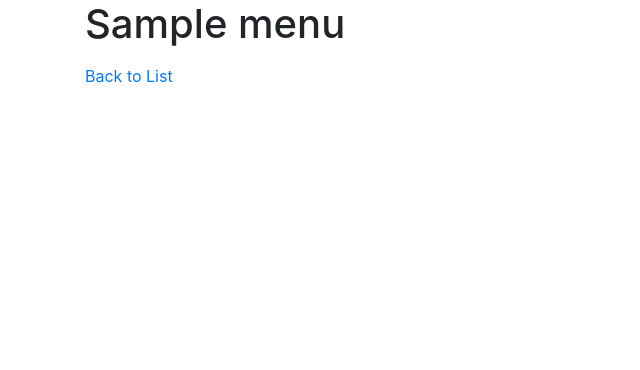
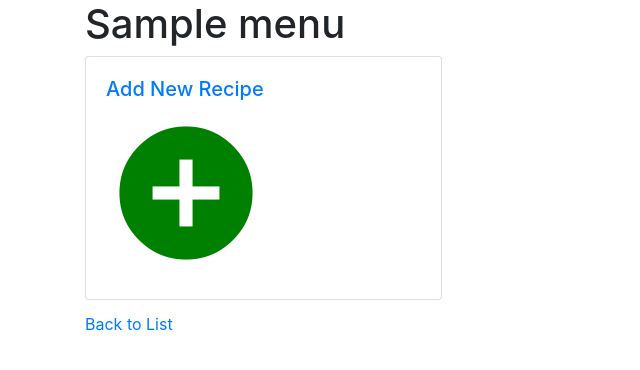
Before and after one commit to acedarney/menumaker, a Django app: page /menu/1 in a window 1280 px wide. Shown: the top 370 px of the page, without its empty margins (0-640 px from the left). Run offline with Django 3.2, Linux system fonts and the light colour scheme; tables that the repository leaves empty hold one stand-in row (values such as "Sample post"); data that the repository does not hold is empty; some libraries are stand-ins or nearby versions.

Commit message:
Update Menu list

```diff
--- a/project_menumaker/menumaker_app/templates/base.html
+++ b/project_menumaker/menumaker_app/templates/base.html
@@ -8,6 +8,8 @@
     <!-- Bootstrap CSS -->
     <link rel="stylesheet" href="https://maxcdn.bootstrapcdn.com/bootstrap/4.0.0/css/bootstrap.min.css" integrity="sha384-Gn5384xqQ1aoWXA+058RXPxPg6fy4IWvTNh0E263XmFcJlSAwiGgFAW/dAiS6JXm" crossorigin="anonymous">
     <link href="https://fonts.googleapis.com/icon?family=Material+Icons" rel="stylesheet">
+
+    {% block head %} {% endblock %}
 
     <title> {% block title %} {% endblock %} </title>
   </head>
--- a/project_menumaker/menumaker_app/templates/menumaker_app/menu_detail.html
+++ b/project_menumaker/menumaker_app/templates/menumaker_app/menu_detail.html
@@ -5,13 +5,49 @@
 {% block body %}
 <div class='container'>
     <h1>{{ menu.name }}</h1>
-    <ul>
+    <div class='card-columns'>
         {% for recipe in menu.recipes.all %}
-            <li>
-                {{ recipe.name }}
-            </li>
+            <div class='card'>
+                <img class='card-img-top' src='{{ recipe.image }}' alt='{{ recipe.name }}'>
+
+                <div class='card-body'>
+                    <h5 class='card-title'>{{ recipe.name }}</h5>
+                    <a href="{% url 'recipe-detail' pk=recipe.pk %}" class='btn btn-primary'>View Recipe</a>
+                </div>
+
+                <div class='card-footer'>
+                    {% if recipe.likes.Dale == "True"  %}
+                        <i class="material-icons" title='Dale'>star</i>
+                    {% else %}
+                        <i class="material-icons" title='Dale'>star_border</i>
+                    {% endif %}
+                    {% if recipe.likes.Jennifer == "True"  %}
+                        <i class="material-icons" title='Jennifer'>star</i>
+                    {% else %}
+                        <i class="material-icons" title='Jennifer'>star_border</i>
+                    {% endif %}
+                    {% if recipe.likes.Isabelle == "True"  %}
+                        <i class="material-icons" title='Isabelle'>star</i>
+                    {% else %}
+                        <i class="material-icons" title='Isabelle'>star_border</i>
+                    {% endif %}
+                    {% if recipe.likes.Parker == "True"  %}
+                        <i class="material-icons" title='Parker'>star</i>
+                    {% else %}
+                        <i class="material-icons" title='Parker'>star_border</i>
+                    {% endif %}
+                </div>
+            </div>
         {% endfor %}
-    </ul>
+        <a href="{% url 'menu-update' pk=menu.pk %}">
+            <div class='card'>
+                <div class='card-body'>
+                    <h5 class='card-title'>Add New Recipe</h5>
+                    <i class='material-icons' style='font-size:10em; color:green'>add_circle</i>
+                </div>
+            </div>
+        </a>
+    </div>
     <a href="{% url 'menu-list' %}">Back to List</a>
 </div>
 {% endblock %}
--- a/project_menumaker/menumaker_app/templates/menumaker_app/menu_update_form.html
+++ b/project_menumaker/menumaker_app/templates/menumaker_app/menu_update_form.html
@@ -9,7 +9,8 @@
     <form method='POST'>
         {% csrf_token %}
         {{ form|crispy }}
-        <input type='submit' value='Update' />
+        <p>* = required</p>
+        <input class='btn btn-primary' type='submit' value='Update' />
     </form>
 </div>
 {% endblock %}
--- a/project_menumaker/menumaker_app/urls.py
+++ b/project_menumaker/menumaker_app/urls.py
@@ -6,5 +6,5 @@ urlpatterns = [
     path('recipe/<int:pk>', RecipeDetailView.as_view(), name='recipe-detail'),
     path('menus', MenuListView.as_view(), name='menu-list'),
     path('menu/<int:pk>', MenuDetailView.as_view(), name='menu-detail'),
-    path('menu/<int:pk>/update', MenuUpdateView.as_view(), name='menu-update')
+    path('menu/update/<int:pk>', MenuUpdateView.as_view(), name='menu-update')
 ]
--- a/project_menumaker/project_menumaker/urls.py
+++ b/project_menumaker/project_menumaker/urls.py
@@ -18,5 +18,6 @@ from django.urls import path, include
 
 urlpatterns = [
     path('admin/', admin.site.urls),
-    path('', include('menumaker_app.urls'))
+    path('', include('menumaker_app.urls')),
+    path('select2/', include('django_select2.urls'))
 ]
```
Also changed, not shown: project_menumaker/menumaker_app/forms.py (+11 -6 lines), project_menumaker/project_menumaker/settings.py (+5 -2 lines).
